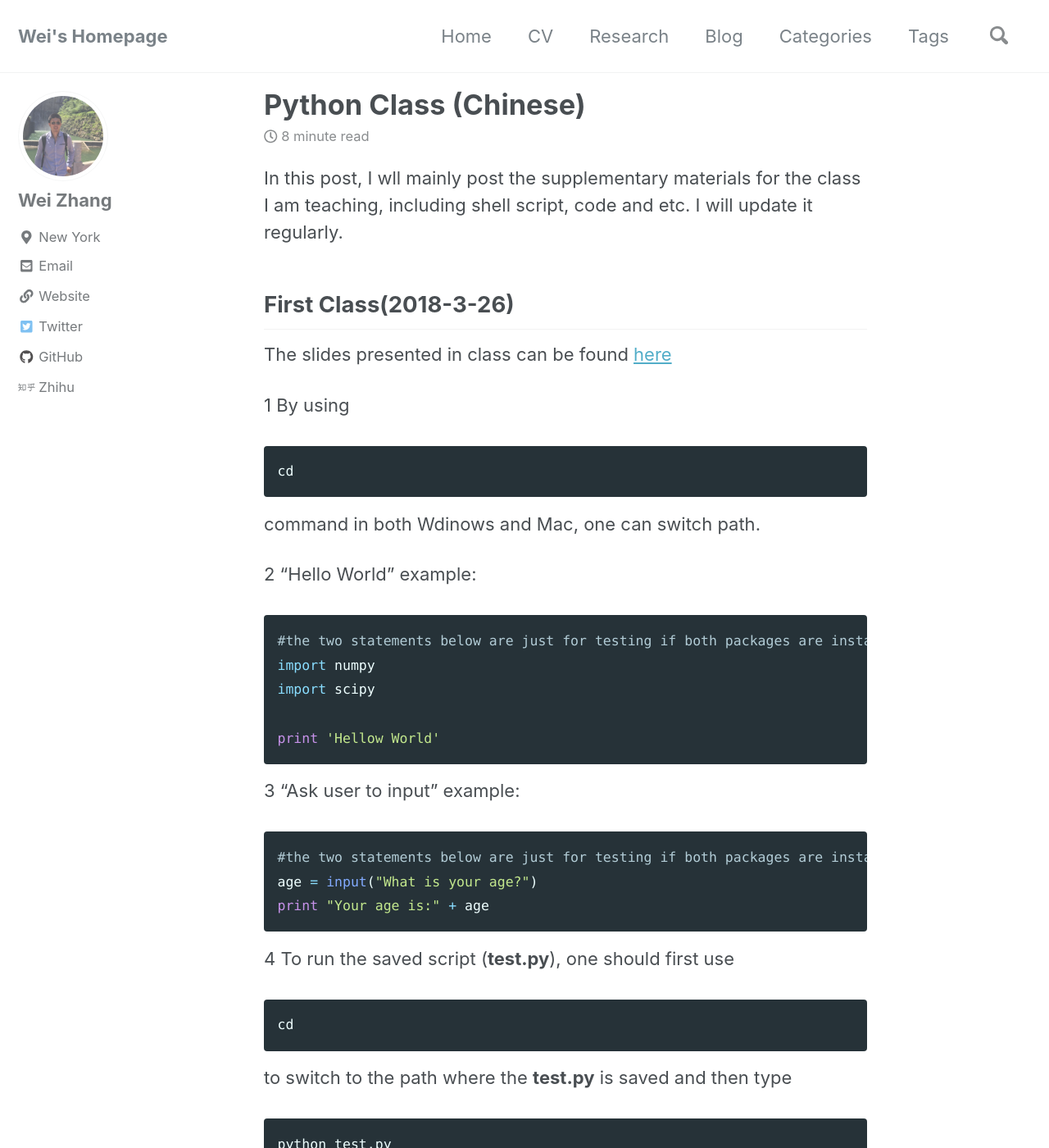
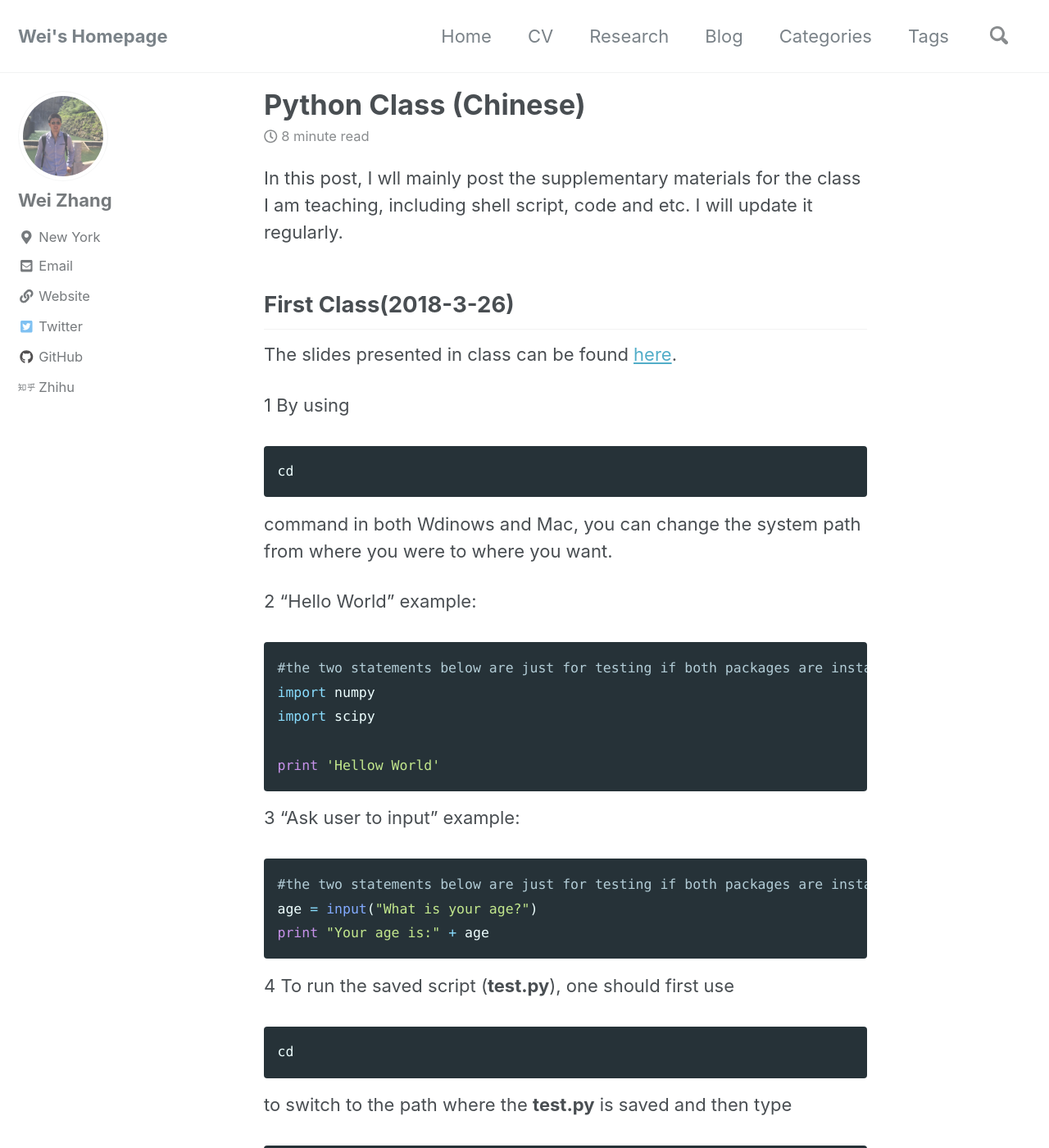
Before and after one commit to Wei2624/Wei2624.github.io, a Jekyll site: the page built from _posts/2018-3-25-Introduction to Python.md, in a window 1280 px wide and 1400 px high. Shown: the whole window at 82% size. Built offline with Jekyll 4.4.1, drawn with Linux system fonts in a browser that asks for light colours; nearby versions of some CDN libraries; comment, search, counter and statistics services are not loaded.

Commit message:
add math and python class

```diff
--- a/_posts/2018-3-25-Introduction to Python.md
+++ b/_posts/2018-3-25-Introduction to Python.md
@@ -10,11 +10,11 @@ In this post, I wll mainly post the supplementary materials for the class I am t
 
 ## First Class(2018-3-26)
 
-The slides presented in class can be found [here][4]
+The slides presented in class can be found [here][4].
 
 [4]:{{ site.url }}/download/Python和人工智能基础课程(第一课).pdf
 
-1 By using {% highlight python %}cd{% endhighlight %} command in both Wdinows and Mac, one can switch path.
+1 By using {% highlight python %}cd{% endhighlight %} command in both Wdinows and Mac, you can change the system path from where you were to where you want.
 
 2 "Hello World" example:
 
@@ -39,7 +39,7 @@ print "Your age is:" + age
 
 ## Second Class(2018-4-01)
 
-The slides presented in class can be found [here][1]
+The slides presented in class can be found [here][1].
 
 [1]:{{ site.url }}/download/Python基础和人工智能课程(第二讲).pdf
 
@@ -131,7 +131,7 @@ print a and b
 {% endhighlight %}
 
 ## Third Class(2018-4-05)
-The slides presented in class can be found [here][2]
+The slides presented in class can be found [here][2].
 
 [2]:{{ site.url }}/download/Python和人工智能基础课程(第三课).pdf
 
@@ -255,7 +255,7 @@ a = 'abcsdadhe'
 
 ## Fourth Class(2018-4-15)
 
-The slides presented in class can be found [here][3]
+The slides presented in class can be found [here][3].
 
 [3]:{{ site.url }}/download/Python和人工智能基础课程(第四课).pdf
 
@@ -352,6 +352,6 @@ def welcome():
 
 ## Fifth Class(2018-4-19)
 
-The slides presented in class can be found [here][5]
+The slides presented in class can be found [here][5].
 
 [5]:{{ site.url }}/download/Python和人工智能基础课程(第五课).pdf
```
Also changed, not shown: _posts/2018-2-25-Useful Formulas for Math.md (+1 -1 lines).
